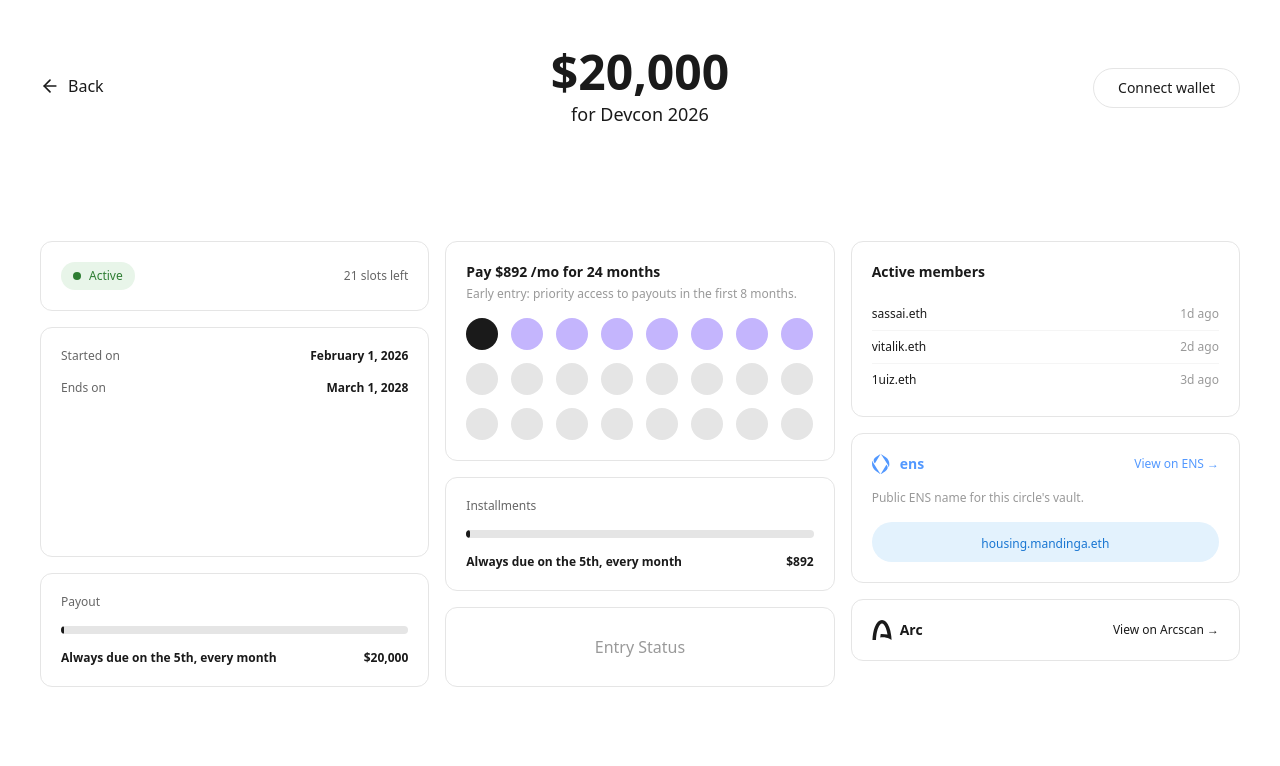
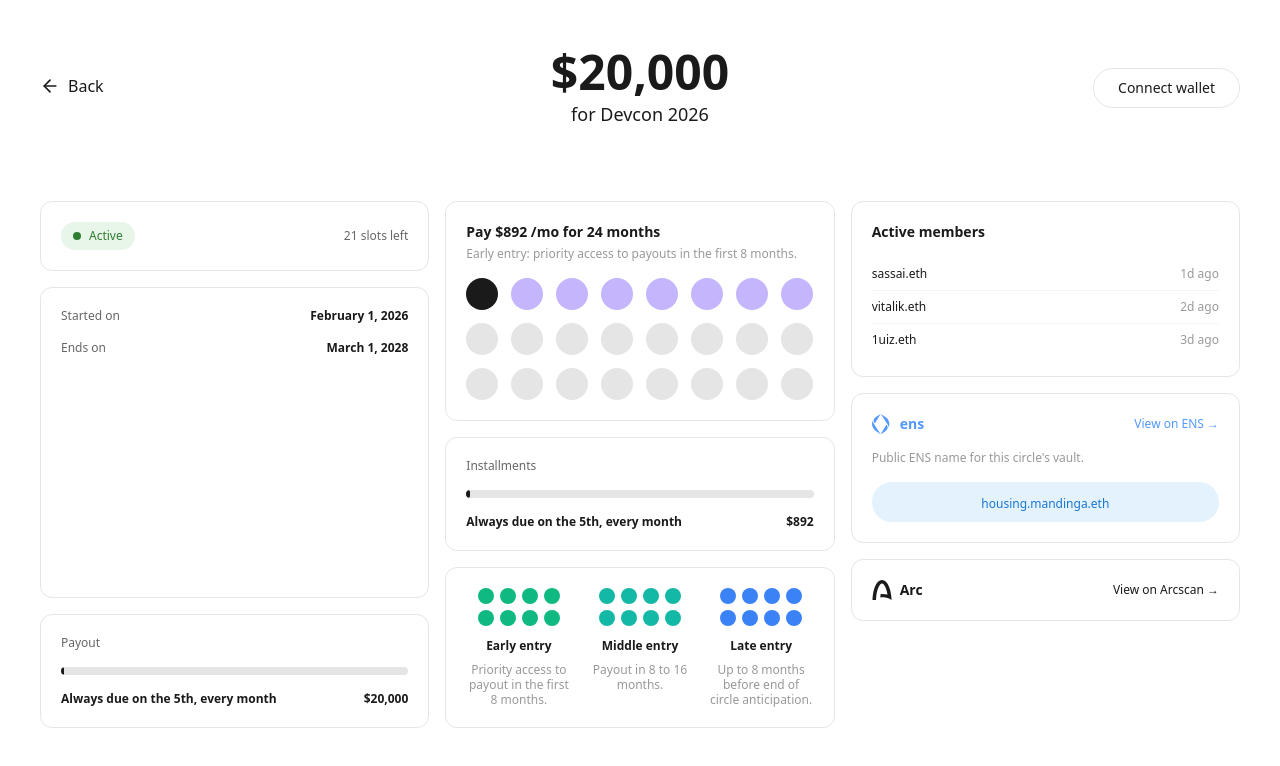
Before and after one commit to 1uizeth/v0-mandingafront, a Next.js app: page / in a window 1280 px wide. Shown: the top 766 px of the page. Built offline with nearby package versions, Linux system fonts and the light colour scheme.

Commit message:
feat: add EntryStatusCard component for tier display
Create EntryStatusCard with color-coded tiers and insert in grid layout.

Co-authored-by: 1uiz <46506042+1uizeth@users.noreply.github.com>

```diff
--- a/app/page.tsx
+++ b/app/page.tsx
@@ -507,7 +507,69 @@ function MembersCard() {
   )
 }
 
+// ENTRY STATUS CARD: Color-coded entry timing with dot grids
+// Shows 3 entry tiers (Early, Middle, Late) with grouped dots and labels
+function EntryStatusCard() {
+  const entryTiers = [
+    {
+      label: "Early entry",
+      description: "Priority access to payout in the first 8 months.",
+      color: "#10B981", // Green
+      dotsCount: 8,
+    },
+    {
+      label: "Middle entry",
+      description: "Payout in 8 to 16 months.",
+      color: "#14B8A6", // Teal
+      dotsCount: 8,
+    },
+    {
+      label: "Late entry",
+      description: "Up to 8 months before end of circle anticipation.",
+      color: "#3B82F6", // Blue
+      dotsCount: 8,
+    },
+  ]
+
+  return (
+    <div className={`rounded-xl border border-[#E5E5E5] bg-white ${PADDING_L} flex flex-col ${GAP_M}`}>
+      {/* Three-column grid for entry tiers */}
+      <div style={{ display: 'grid', gridTemplateColumns: 'repeat(3, 1fr)', gap: '1rem' }}>
+        {entryTiers.map((tier) => (
+          <div key={tier.label} className="flex flex-col items-center gap-2">
+            {/* Dot grid: 4 dots per row, 2 rows */}
+            <div style={{ display: 'grid', gridTemplateColumns: 'repeat(4, 1fr)', gap: '0.375rem' }}>
+              {Array.from({ length: tier.dotsCount }).map((_, i) => (
+                <div
+                  key={i}
+                  style={{
+                    width: '16px',
+                    height: '16px',
+                    borderRadius: '9999px',
+                    backgroundColor: tier.color,
+                  }}
+                />
+              ))}
+            </div>
+
+            {/* Label (bold) */}
+            <p className="text-xs font-semibold text-[#1A1A1A] text-center mt-1">
+              {tier.label}
+            </p>
+
+            {/* Description (muted) */}
+            <p className="text-xs text-[#999999] text-center leading-tight">
+              {tier.description}
+            </p>
+          </div>
+        ))}
+      </div>
+    </div>
+  )
+}
+
 // INFRA CARD: Arc Integration
+
 // Header (two-column: logo+name | link) with CardHeaderRow pattern
 function ArcCard() {
   return (
@@ -612,14 +674,11 @@ export default function FundingCirclePage() {
             <PayoutCard isWalletConnected={isWalletConnected} hasJoined={hasJoined} />
           </div>
 
-          {/* COLUMN 2: Pay $892/mo → Installments → Entry Status (placeholder) */}
+          {/* COLUMN 2: Pay $892/mo → Installments → Entry Status */}
           <div style={{ display: 'flex', flexDirection: 'column', gap: '1rem' }}>
             <PaymentVisualizationCard />
             <InstallmentCard isWalletConnected={isWalletConnected} hasJoined={hasJoined} />
-            {/* Entry Status card placeholder - empty for now */}
-            <div className="rounded-xl border border-[#E5E5E5] bg-white p-5 flex items-center justify-center min-h-20 text-[#999999]">
-              Entry Status
-            </div>
+            <EntryStatusCard />
           </div>
 
           {/* COLUMN 3: Active members → ENS → Arc */}
```
